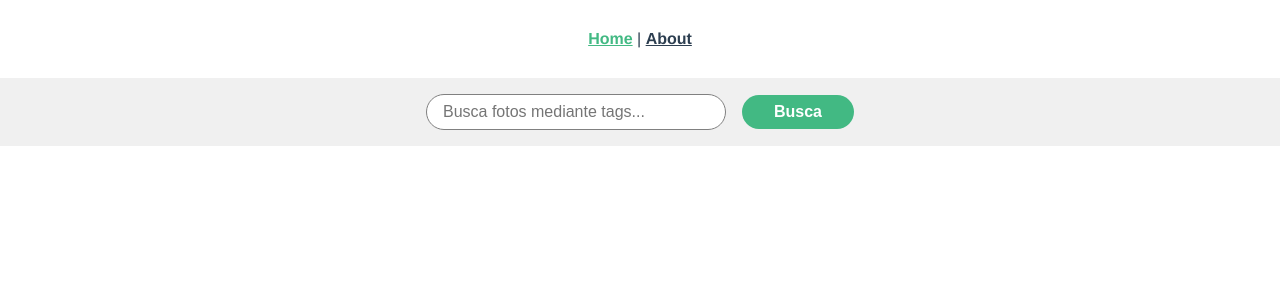
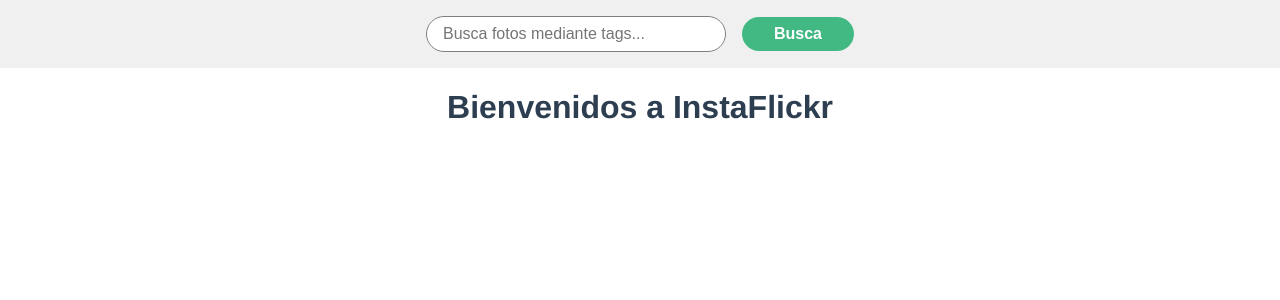
Before and after one commit to VicentBG/vue-flickr, a Vue app: page / in a window 1280 px wide. Shown: the top 300 px of the page. Built offline with nearby package versions, Linux system fonts and the light colour scheme.

Commit message:
Primer commit a esta rama

```diff
--- a/src/App.vue
+++ b/src/App.vue
@@ -1,12 +1,18 @@
 <template>
   <div id="app">
-    <div id="nav">
-      <router-link to="/">Home</router-link> |
-      <router-link to="/about">About</router-link>
-    </div>
+    <nav-bar/>
     <router-view/>
   </div>
 </template>
+
+<script>
+import NavBar from '@/components/NavBar.vue';
+
+export default {
+  name: 'App',
+  components: { NavBar },
+};
+</script>
 
 <style>
 * {
--- /dev/null
+++ b/src/components/NavBar.vue
@@ -0,0 +1,32 @@
+<template>
+    <nav class="navbar">
+        <form class="searchbar">
+            <label>
+                <span class="screen-reader-only">Buscador de fotos: </span>
+                <input v-model="tag" placeholder="Busca fotos mediante tags..." type="text" class="searchbar-input">
+            </label>
+            <button type="submit" @click.prevent="search" class="btn btn--green btn--go">Busca</button>
+        </form>
+    </nav>
+</template>
+
+<script>
+export default {
+    name: 'NavBar',
+    data() {
+        return {
+            tag: '',
+        };
+    },
+    methods: {
+        search() {
+            this.$router.push({name: 'searchResults', params: {tag: this.tag}});
+            this.tag = '';
+        },
+    },
+}
+</script>
+
+<style>
+
+</style>
--- /dev/null
+++ b/src/flickr.js
@@ -0,0 +1,16 @@
+import axios from 'axios';
+import config from '../public/config';
+
+export default function flickr(method, params) {
+  return axios({
+    method: 'get',
+    url: 'https://api.flickr.com/services/rest/',
+    params: {
+      api_key: config.api_key,
+      format: 'json',
+      nojsoncallback: 1,
+      ...params,
+      method: `flickr.${method}`,
+    },
+  });
+}
--- a/src/router.js
+++ b/src/router.js
@@ -1,6 +1,7 @@
 import Vue from 'vue';
 import Router from 'vue-router';
 import Home from './views/Home.vue';
+import SearchResults from './views/SearchResults.vue';
 
 Vue.use(Router);
 
@@ -14,12 +15,10 @@
       component: Home,
     },
     {
-      path: '/about',
-      name: 'about',
-      // route level code-splitting
-      // this generates a separate chunk (about.[hash].js) for this route
-      // which is lazy-loaded when the route is visited.
-      component: () => import(/* webpackChunkName: "about" */ './views/About.vue'),
+      path: '/search/:tag',
+      name: 'searchResults',
+      component: SearchResults,
+      props: true,
     },
   ],
 });
--- a/src/views/Home.vue
+++ b/src/views/Home.vue
@@ -1,153 +1,15 @@
 <template>
-  <div class="home">
-    <nav class="navbar">
-      <form class="searchbar">
-        <label>
-          <span class="screen-reader-only">Buscador de fotos: </span>
-          <input v-model="tag" placeholder="Busca fotos mediante tags..." type="text" class="searchbar-input">
-        </label>
-        <button type="submit" @click.prevent="search" class="btn btn--green btn--go">Busca</button>
-      </form>
-    </nav>
-    <div class="wrapper">
-      <p v-if="loading" class="text-centered">Cargando fotos...</p>
-      <ul v-else class="image-card-grid">
-        <image-card v-for="image in cleanImages" :key="image.id" :image="image" />
-      </ul>
-    </div>
+  <div class="wrapper">
+      <h1>Bienvenidos a InstaFlickr</h1>
   </div>
 </template>
 
 <script>
-import axios from 'axios';
-import config from '../../public/config';
-
-// @ is an alias to /src
-import ImageCard from '@/components/ImageCard.vue';
-
 export default {
-  name: 'home',
-  components: {
-    ImageCard,
-  },
-  data() {
-    return {
-      loading: false,
-      tag: '',
-      images: [],
-    };
-  },
-  methods: {
-    search() {
-      this.loading = true;
-      this.fetchImages()
-      .then((response) => {
-        this.images = response.data.photos.photo;
-        this.loading = false;
-        this.tag = '';
-      })
-      .catch((error) => {
-        console.log('Ha ocurrido un error: ' + error);
-      });
-    },
-    fetchImages() {
-      return axios({
-        method: 'get',
-        url: 'https://api.flickr.com/services/rest/',
-        params: {
-          method: 'flickr.photos.search',
-          api_key: config.api_key,
-          tags: this.tag,
-          extras: 'url_n, owner_name, date_taken, views',
-          page: 1,
-          format: 'json',
-          nojsoncallback: 1,
-          per_page: 30,
-        },
-      });
-    },
-  },
-  computed: {
-    cleanImages() {
-      return this.images.filter(image => image.url_n);
-    },
-  },
-};
+    name: 'Home',
+}
 </script>
 
-<style lang="scss">
-  .screen-reader-only {
-    height: 1px;
-    width: 1px;
-    position: absolute;
-    left: -100000px;
-  }
-  .text-centered {
-    text-align: center;
-  }
-  .wrapper {
-    margin: 0 auto;
-    max-width: 800px;
-    @media only screen and (max-width: 799px) {
-      max-width: 100%;
-      margin: 0 1.5rem;
-    }
-  }
-  .image-card-grid {
-    list-style: none;
-    margin: .5rem 0;
-    padding: 0;
-    display: flex;
-    align-items: flex-start;
-    flex-wrap: wrap;
-  }
-  .navbar {
-    display: flex;
-    align-items: center;
-    justify-content: center;
-    padding: 1rem;
-    background: #f0f0f0;
-  }
-  .searchbar {
-    width: 300px;
-    display: flex;
-    align-items: center;
-    justify-content: center;
-    @media only screen and (max-width: 549px) {
-      max-width: 100%;
-      label {
-        width: 80%;
-      }
-    }
-  }
-  .searchbar-input {
-    padding: .5rem 1rem;
-    border-radius: 20px;
-    font-size: 1rem;
-    border: 1px solid gray;
-    outline: none;
-    min-width: 300px;
-    @media only screen and (max-width: 549px) {
-      min-width: 0;
-      width: 100%;
-    }
-  }
-  .btn {
-    padding: .5rem 1rem;
-    border-radius: 20px;
-    outline: none;
-    font-size: 1rem;
-    background: transparent;
-    border: none;
-    cursor: pointer;
-  }
-  .btn--green {
-    background: #42b983;
-    color: white;
-    font-weight: bold;
-  }
-  .btn--go {
-    padding: .5rem 2rem;
-    margin-left: 1rem;
-  }
+<style>
+
 </style>
--- /dev/null
+++ b/src/views/SearchResults.vue
@@ -0,0 +1,143 @@
+<template>
+    <div class="wrapper">
+      <p v-if="loading" class="text-centered">Cargando fotos...</p>
+      <div v-else>
+        <h1>Resultados para: "{{tag}}"</h1>
+        <ul class="image-card-grid">
+          <image-card v-for="image in cleanImages" :key="image.id" :image="image" />
+        </ul>
+      </div>
+    </div>
+</template>
+
+<script>
+import flickr from '../flickr';
+
+// @ is an alias to /src
+import ImageCard from '@/components/ImageCard.vue';
+
+export default {
+  name: 'home',
+  components: {
+    ImageCard,
+  },
+  props: {
+    tag: String,
+  },
+  created() {
+    this.search();
+  },
+  watch: {
+    tag(value) {
+      this.search();
+    },
+  },
+  data() {
+    return {
+      loading: false,
+      tag: '',
+      images: [],
+    };
+  },
+  methods: {
+    search() {
+      this.loading = true;
+      this.fetchImages();
+      this.loading = false;
+    },
+    fetchImages() {
+      return flickr('photos.search', {
+        tags: this.tag,
+        extras: 'url_n, owner_name, description, date_taken, views',
+        page: 1,
+        per_page: 30,
+        })
+        .then((response) => {
+          this.images = response.data.photos.photo;
+        });
+    },
+  },
+  computed: {
+    cleanImages() {
+      return this.images.filter(image => image.url_n);
+    },
+  },
+};
+</script>
+
+<style lang="scss">
+  .screen-reader-only {
+    height: 1px;
+    width: 1px;
+    position: absolute;
+    left: -100000px;
+  }
+  .text-centered {
+    text-align: center;
+  }
+  .wrapper {
+    margin: 0 auto;
+    max-width: 800px;
+    @media only screen and (max-width: 799px) {
+      max-width: 100%;
+      margin: 0 1.5rem;
+    }
+  }
+  .image-card-grid {
+    list-style: none;
+    margin: .5rem 0;
+    padding: 0;
+    display: flex;
+    align-items: flex-start;
+    flex-wrap: wrap;
+  }
+  .navbar {
+    display: flex;
+    align-items: center;
+    justify-content: center;
+    padding: 1rem;
+    background: #f0f0f0;
+  }
+  .searchbar {
+    width: 300px;
+    display: flex;
+    align-items: center;
+    justify-content: center;
+    @media only screen and (max-width: 549px) {
+      max-width: 100%;
+      label {
+        width: 80%;
+      }
+    }
+  }
+  .searchbar-input {
+    padding: .5rem 1rem;
+    border-radius: 20px;
+    font-size: 1rem;
+    border: 1px solid gray;
+    outline: none;
+    min-width: 300px;
+    @media only screen and (max-width: 549px) {
+      min-width: 0;
+      width: 100%;
+    }
+  }
+  .btn {
+    padding: .5rem 1rem;
+    border-radius: 20px;
+    outline: none;
+    font-size: 1rem;
+    background: transparent;
+    border: none;
+    cursor: pointer;
+  }
+  .btn--green {
+    background: #42b983;
+    color: white;
+    font-weight: bold;
+  }
+  .btn--go {
+    padding: .5rem 2rem;
+    margin-left: 1rem;
+  }
+</style>
```
